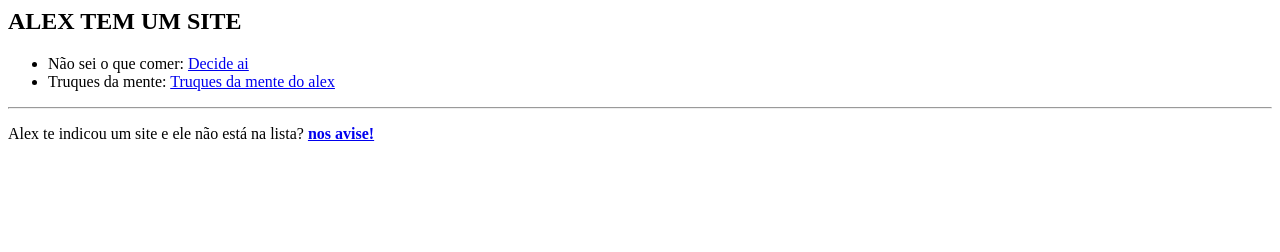
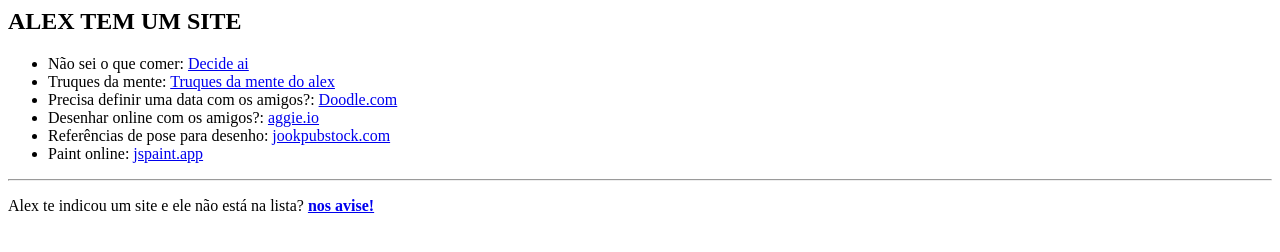
Before and after one commit to opedro/alextemumsite, a plain HTML site: page index.html in a window 1280 px wide. Drawn offline with Linux system fonts and the light colour scheme.

Commit message:
adding some sites

```diff
--- a/index.html
+++ b/index.html
@@ -6,6 +6,11 @@
 <ul>
   <li>Não sei o que comer: <a href="https://opedro.github.io/decideai/">Decide ai</a></li>
   <li>Truques da mente: <a href="http://trueques-da-mente.oalex.tk/">Truques da mente do alex</a></li>
+  <li>Precisa definir uma data com os amigos?: <a href="https://doodle.com/en/">Doodle.com</a></li>
+  <li>Desenhar online com os amigos?: <a href="https://aggie.io/">aggie.io</a></li>
+  <li>Referências de pose para desenho: <a href="https://jookpubstock.com/">jookpubstock.com</a></li>
+  <li>Paint online: <a href="https://jspaint.app/">jspaint.app</a></li>
+
 </ul>
 <hr>
       <p>Alex te indicou um site e ele não está na lista? <a href="https://github.com/opedro/alextemumsite/issues/new"><b>nos avise!</b></a></p>
```
